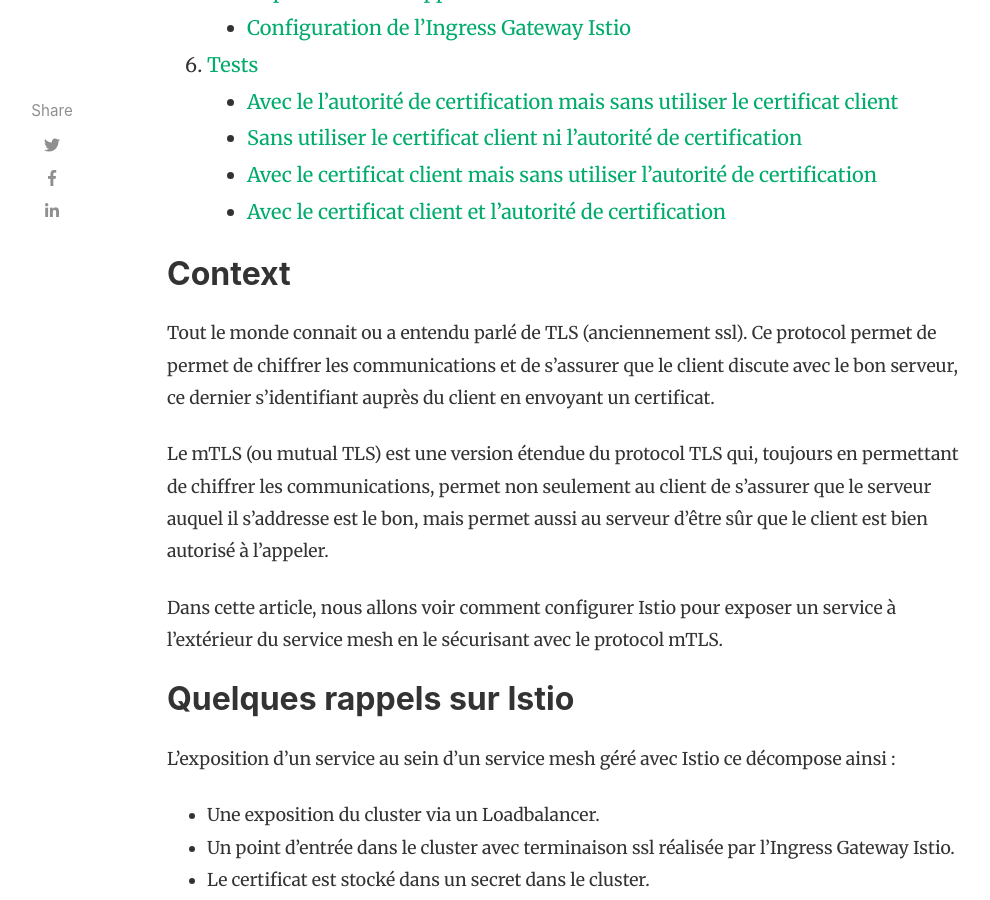
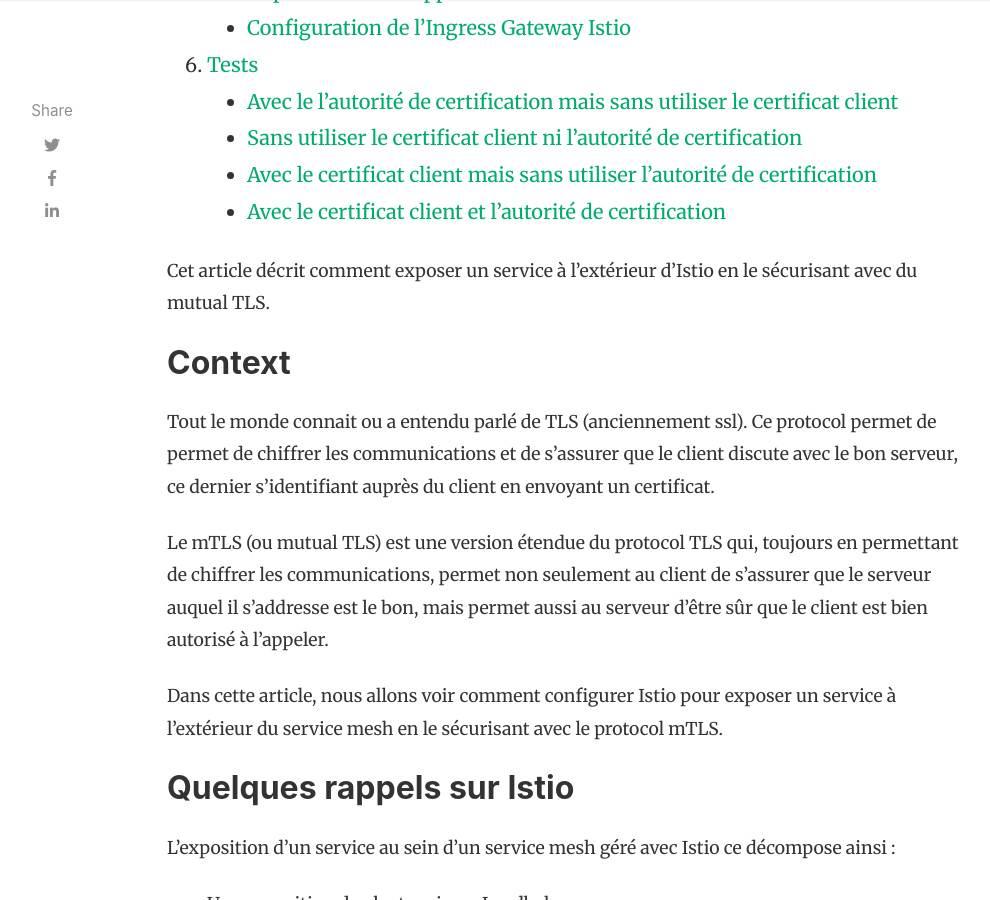
Before and after one commit to etienne-chevillard-cbp/cbp-group.github.io, a Jekyll site: the page built from _posts/2021-12-03-mtls-istio.md, in a window 1280 px wide and 900 px high, scrolled down 1632 px. Shown: the whole window, without its empty margins (118-1108 px from the left). Built offline with Jekyll 4.4.1, drawn with Linux system fonts in a browser that asks for light colours; nearby versions of some CDN libraries; comment, search, counter and statistics services are not loaded.

Commit message:
Ajout descriptif vignette

```diff
--- a/_posts/2021-12-03-mtls-istio.md
+++ b/_posts/2021-12-03-mtls-istio.md
@@ -12,6 +12,8 @@ comments: false
 toc: true
 beforetoc: "Cet article décrit comment exposer un service à l'extérieur d'Istio en le sécurisant avec du mutual TLS."
 ---
+
+Cet article décrit comment exposer un service à l'extérieur d'Istio en le sécurisant avec du mutual TLS.
 
 ## Context
 
```
